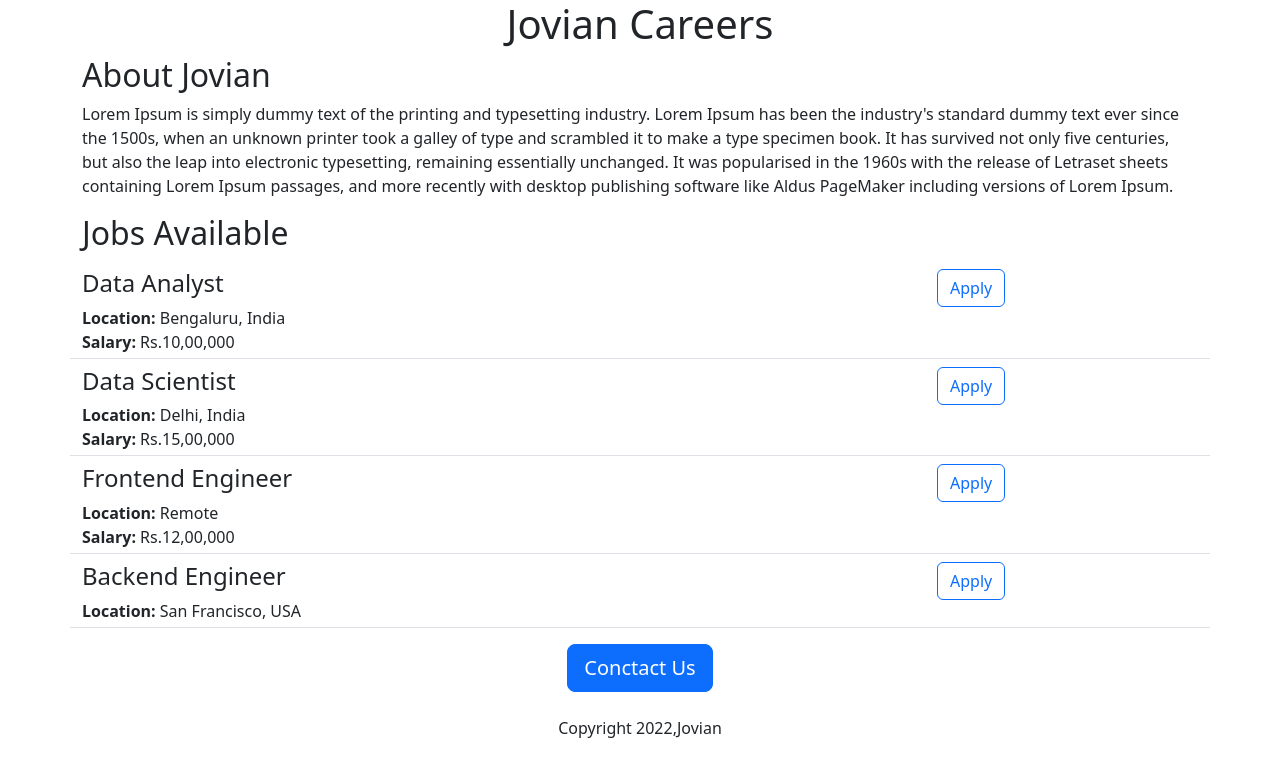
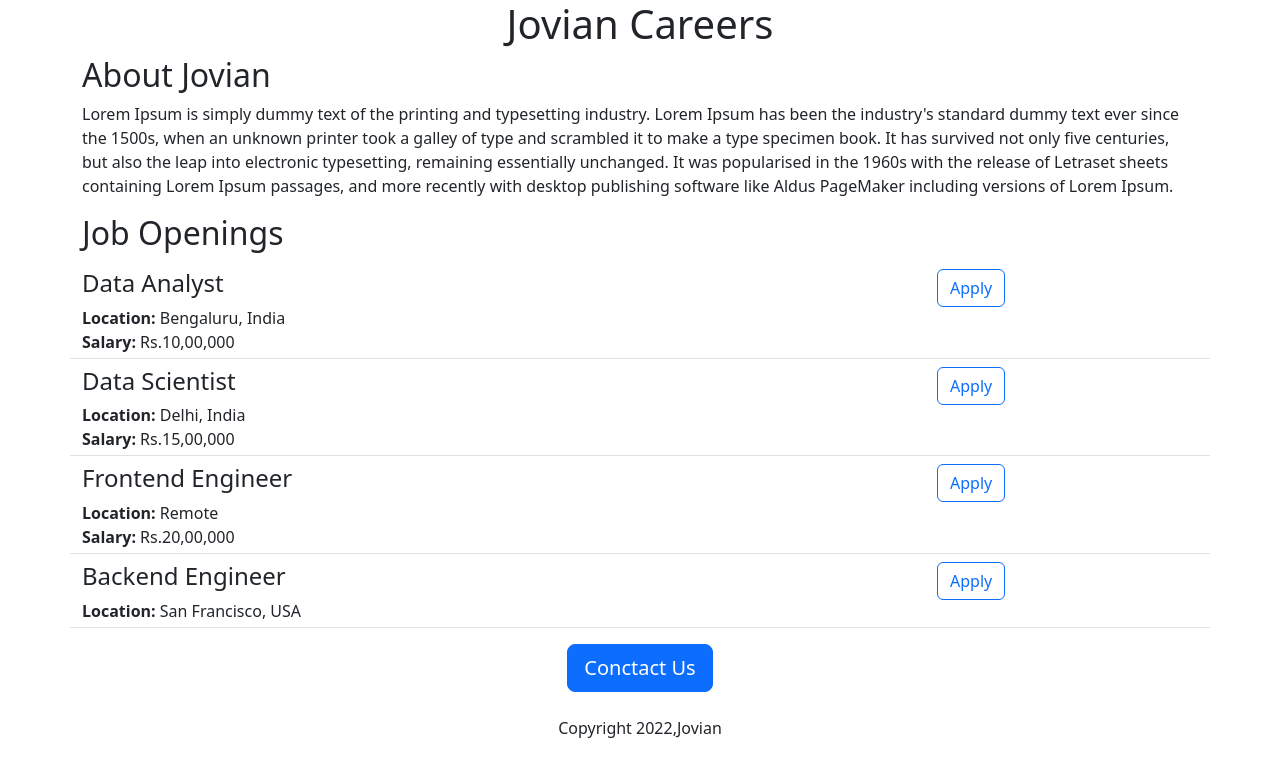
Before and after one commit to bindushreebade/bindu-firstproj, a Flask app: page / in a window 1280 px wide. Shown: the top 777 px of the page. Run offline with Flask 3, Linux system fonts and the light colour scheme.

Commit message:
modifies app.py and home.html

```diff
--- a/app.py
+++ b/app.py
@@ -17,7 +17,7 @@ JOBS = [{
     'id': 3,
     'title': 'Frontend Engineer',
     'location': 'Remote',
-    'salary': 'Rs.12,00,000'
+    'salary': 'Rs.20,00,000'
 }, {
     'id': 4,
     'title': 'Backend Engineer',
--- a/templates/home.html
+++ b/templates/home.html
@@ -14,7 +14,7 @@
     </h1>
     <h2>About Jovian</h2>
     <p>Lorem Ipsum is simply dummy text of the printing and typesetting industry. Lorem Ipsum has been the industry's standard dummy text ever since the 1500s, when an unknown printer took a galley of type and scrambled it to make a type specimen book. It has survived not only five centuries, but also the leap into electronic typesetting, remaining essentially unchanged. It was popularised in the 1960s with the release of Letraset sheets containing Lorem Ipsum passages, and more recently with desktop publishing software like Aldus PageMaker including versions of Lorem Ipsum.</p>
-    <h2>Jobs Available</h2>
+    <h2>Job Openings</h2>
     <p>
       {%for job in jobs %}
       {%include 'jobitem.html'%}
```
